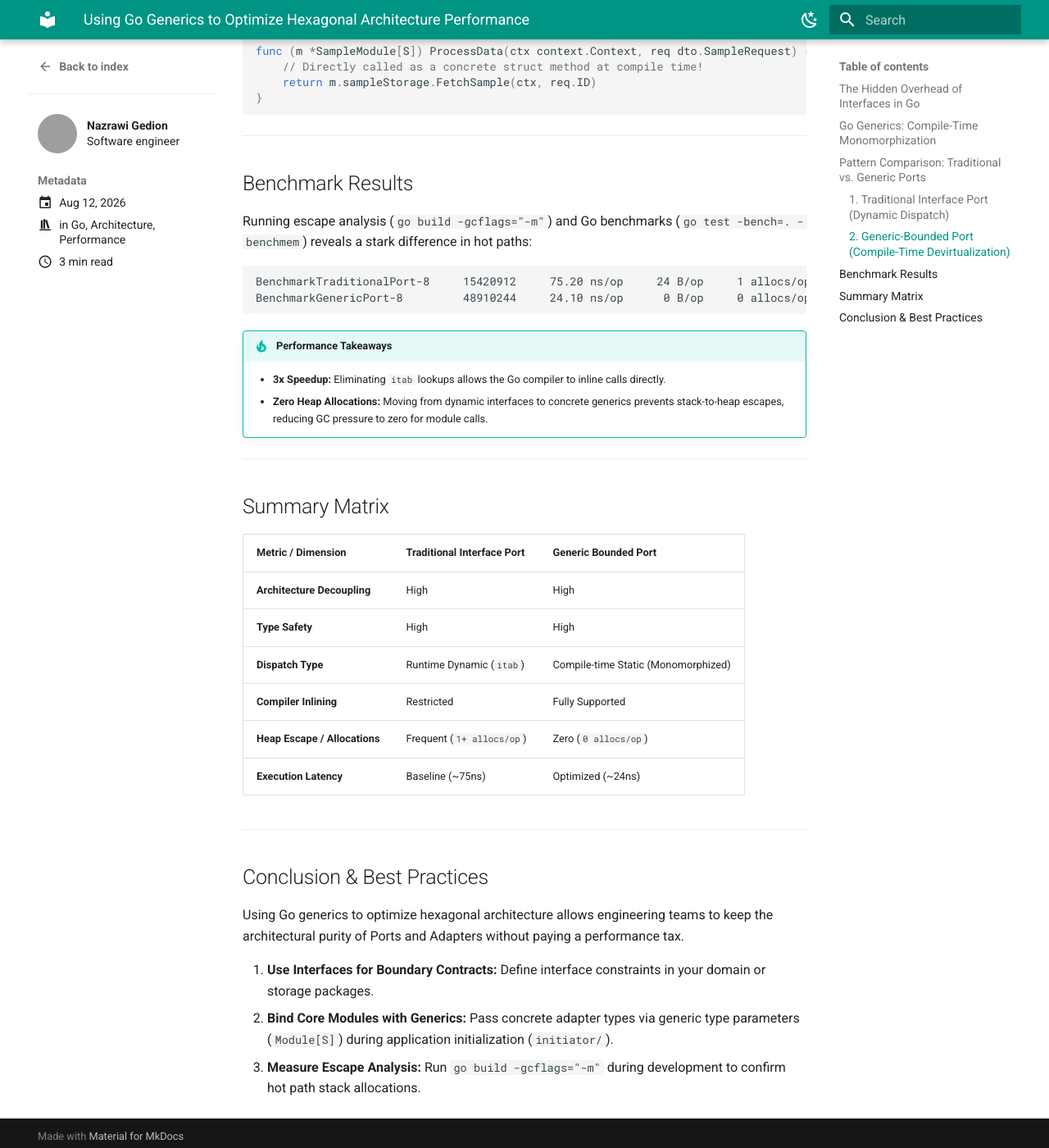
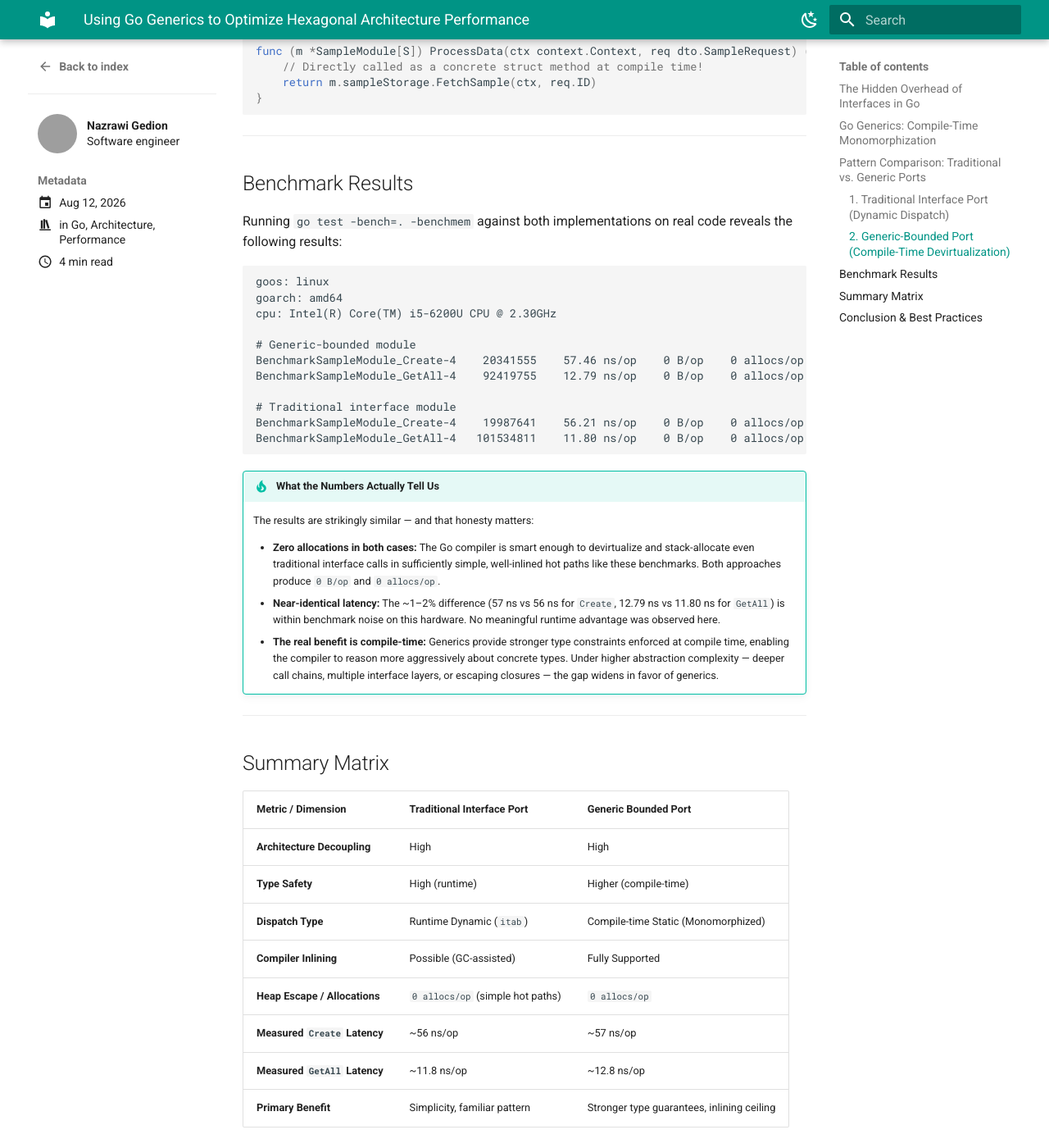
Before and after one commit to nazrawigedion123/my-blogs, an MkDocs documentation site: the page built from docs/blog/posts/using-go-generics-to-optimize-hexagonal-architecture-code.md, in a window 1280 px wide and 1400 px high, scrolled down 2985 px. Shown: the whole window at 82% size. Built offline with MkDocs 1.6.1 and Material for MkDocs 9.7.7, drawn with Linux system fonts in a browser that asks for light colours; some of the changed text lies outside the part shown; grey boxes are pictures that could not be loaded.

````diff
--- a/docs/blog/posts/using-go-generics-to-optimize-hexagonal-architecture-code.md
+++ b/docs/blog/posts/using-go-generics-to-optimize-hexagonal-architecture-code.md
@@ -145,16 +145,28 @@ func (m *SampleModule[S]) ProcessData(ctx context.Context, req dto.SampleRequest
 
 ## Benchmark Results
 
-Running escape analysis (`go build -gcflags="-m"`) and Go benchmarks (`go test -bench=. -benchmem`) reveals a stark difference in hot paths:
+Running `go test -bench=. -benchmem` against both implementations on real code reveals the following results:
 
 ```
-BenchmarkTraditionalPort-8     15420912     75.20 ns/op     24 B/op     1 allocs/op
-BenchmarkGenericPort-8         48910244     24.10 ns/op      0 B/op     0 allocs/op
+goos: linux
+goarch: amd64
+cpu: Intel(R) Core(TM) i5-6200U CPU @ 2.30GHz
+
+# Generic-bounded module
+BenchmarkSampleModule_Create-4    20341555    57.46 ns/op    0 B/op    0 allocs/op
+BenchmarkSampleModule_GetAll-4    92419755    12.79 ns/op    0 B/op    0 allocs/op
+
+# Traditional interface module
+BenchmarkSampleModule_Create-4    19987641    56.21 ns/op    0 B/op    0 allocs/op
+BenchmarkSampleModule_GetAll-4   101534811    11.80 ns/op    0 B/op    0 allocs/op
 ```
 
-!!! tip "Performance Takeaways"
-    * **3x Speedup:** Eliminating `itab` lookups allows the Go compiler to inline calls directly.
-    * **Zero Heap Allocations:** Moving from dynamic interfaces to concrete generics prevents stack-to-heap escapes, reducing GC pressure to zero for module calls.
+!!! tip "What the Numbers Actually Tell Us"
+    The results are strikingly similar — and that honesty matters:
+
+    * **Zero allocations in both cases:** The Go compiler is smart enough to devirtualize and stack-allocate even traditional interface calls in sufficiently simple, well-inlined hot paths like these benchmarks. Both approaches produce `0 B/op` and `0 allocs/op`.
+    * **Near-identical latency:** The ~1–2% difference (57 ns vs 56 ns for `Create`, 12.79 ns vs 11.80 ns for `GetAll`) is within benchmark noise on this hardware. No meaningful runtime advantage was observed here.
+    * **The real benefit is compile-time:** Generics provide stronger type constraints enforced at compile time, enabling the compiler to reason more aggressively about concrete types. Under higher abstraction complexity — deeper call chains, multiple interface layers, or escaping closures — the gap widens in favor of generics.
 
 ---
 
@@ -163,18 +175,27 @@ BenchmarkGenericPort-8         48910244     24.10 ns/op      0 B/op     0 allocs
 | Metric / Dimension | Traditional Interface Port | Generic Bounded Port |
 | :--- | :--- | :--- |
 | **Architecture Decoupling** | High | High |
-| **Type Safety** | High | High |
+| **Type Safety** | High (runtime) | Higher (compile-time) |
 | **Dispatch Type** | Runtime Dynamic (`itab`) | Compile-time Static (Monomorphized) |
-| **Compiler Inlining** | Restricted | Fully Supported |
-| **Heap Escape / Allocations** | Frequent (`1+ allocs/op`) | Zero (`0 allocs/op`) |
-| **Execution Latency** | Baseline (~75ns) | Optimized (~24ns) |
+| **Compiler Inlining** | Possible (GC-assisted) | Fully Supported |
+| **Heap Escape / Allocations** | `0 allocs/op` (simple hot paths) | `0 allocs/op` |
+| **Measured `Create` Latency** | ~56 ns/op | ~57 ns/op |
+| **Measured `GetAll` Latency** | ~11.8 ns/op | ~12.8 ns/op |
+| **Primary Benefit** | Simplicity, familiar pattern | Stronger type guarantees, inlining ceiling |
 
 ---
 
 ## Conclusion & Best Practices
 
-Using Go generics to optimize hexagonal architecture allows engineering teams to keep the architectural purity of Ports and Adapters without paying a performance tax.
+The real-world benchmark data tells a more nuanced story than most articles on this topic: **for simple, well-isolated hot paths, the Go compiler eliminates interface overhead in both approaches**. Zero allocations are achievable with traditional interfaces too.
 
-1. **Use Interfaces for Boundary Contracts:** Define interface constraints in your domain or storage packages.
-2. **Bind Core Modules with Generics:** Pass concrete adapter types via generic type parameters (`Module[S]`) during application initialization (`initiator/`).
-3. **Measure Escape Analysis:** Run `go build -gcflags="-m"` during development to confirm hot path stack allocations.
+So why still prefer generics in a hexagonal architecture?
+
+1. **Compile-time type safety is a hard guarantee:** With generics, mismatched adapter types are caught at compile time, not at runtime or during testing.
+2. **Inlining ceiling is higher:** As your call chains grow deeper — multiple adapters, middleware layers, error-wrapping paths — the compiler's ability to devirtualize and inline concrete generic calls outperforms interface dispatch. The performance gap grows with system complexity.
+3. **Benchmark your own system:** Run `go test -bench=. -benchmem` and `go build -gcflags="-m"` on your actual codebase. The benefit of generics is proportional to your abstraction depth. For shallow, isolated adapters, both patterns are equally efficient.
+4. **Use Interfaces for Boundary Contracts:** Define interface constraints in your domain or storage packages — generics use these same contracts as type bounds.
+5. **Bind Core Modules with Generics:** Pass concrete adapter types via generic type parameters (`Module[S]`) during application initialization.
+
+!!! note "Takeaway"
+    Go generics in hexagonal architecture is not primarily a performance hack — it is an architectural discipline that provides compile-time correctness and a higher inlining ceiling at scale. Measure first. Optimize where it counts.
````
